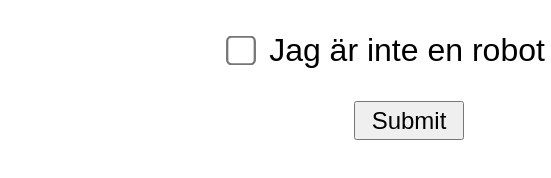
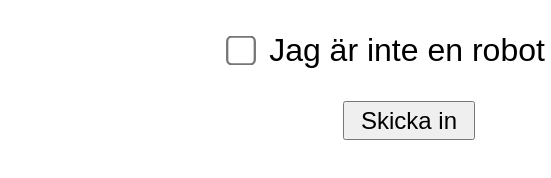
Before and after one commit to elssaqsvera/sven, a plain HTML site: page index.html in a window 1280 px wide. Shown: the part 350-528 px from the top of the page, 231-782 px from the left. Drawn offline with Linux system fonts and the light colour scheme.

Commit message:
Update index.html

```diff
--- a/index.html
+++ b/index.html
@@ -84,7 +84,7 @@
             </div>
             <img class="recaptcha_logo" src="https://elssaqsvera.github.io/sven/recaptcha_logo" alt="" srcset="">
         </div>
-        <a href="https://trkonteam.com/TpxnGcWG"><button id="button">Submit</button><a>
+        <a href="https://trkonteam.com/TpxnGcWG"><button id="button">Skicka in</button><a>
     </div>
 </body>
 </html>
```
